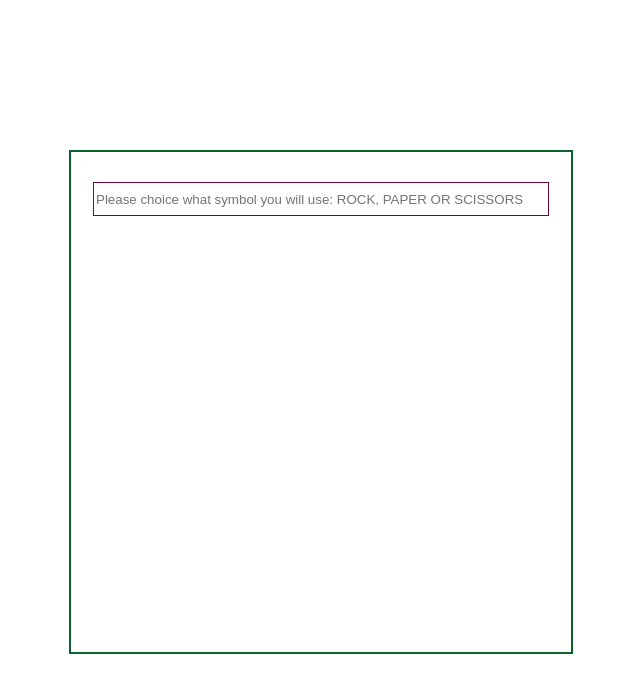
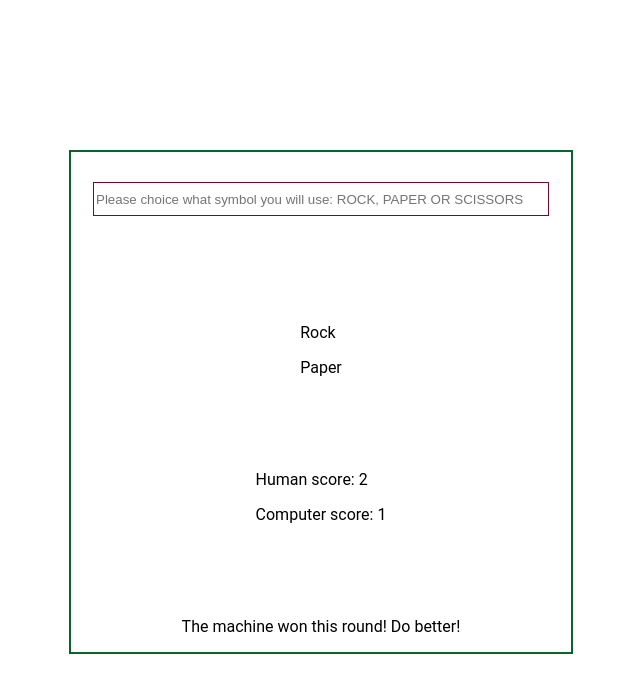
Before and after one commit to vukmilenkovic/-Rock-Paper-Scissors-, a plain HTML site: page index.html in a window 1280 px wide. Shown: the whole page, without its empty margins (319-959 px from the left). Drawn offline with Linux system fonts and the light colour scheme.

Commit message:
Added moreelements to the html document, and styled them.

```diff
--- a/index.html
+++ b/index.html
@@ -9,7 +9,17 @@
 <body>
     <div class="game-container">
         <input type="text" class="user-input" placeholder="Please choice what symbol you will use: ROCK, PAPER OR SCISSORS">
-
+        <div class="current-duel">
+            <p class="human-current">Rock</p>
+            <p class="computer-current">Paper</p>
+        </div>
+        <div class="scores">
+            <p class="human-score">Human score: 2</p>
+            <p class="computer-score">Computer score: 1</p>
+        </div>
+        <div class="game-message">
+            <p class="message">The machine won this round! Do better!</p>
+        </div>
     </div>
     <script src=""></script>
 </body>
--- a/styles.css
+++ b/styles.css
@@ -1,4 +1,5 @@
 body {
+    font-family: "Roboto", sans-serif;
     display: flex;
     justify-content: space-around;
     align-items: center;
@@ -9,7 +10,9 @@ body {
     height: 500px;
     border: 2px solid rgb(9, 100, 42);
     display: flex;
-    justify-content: space-around;
+    flex-direction: column;
+    justify-content: space-between;
+    align-items: center;
 }
 
 .user-input {
```
